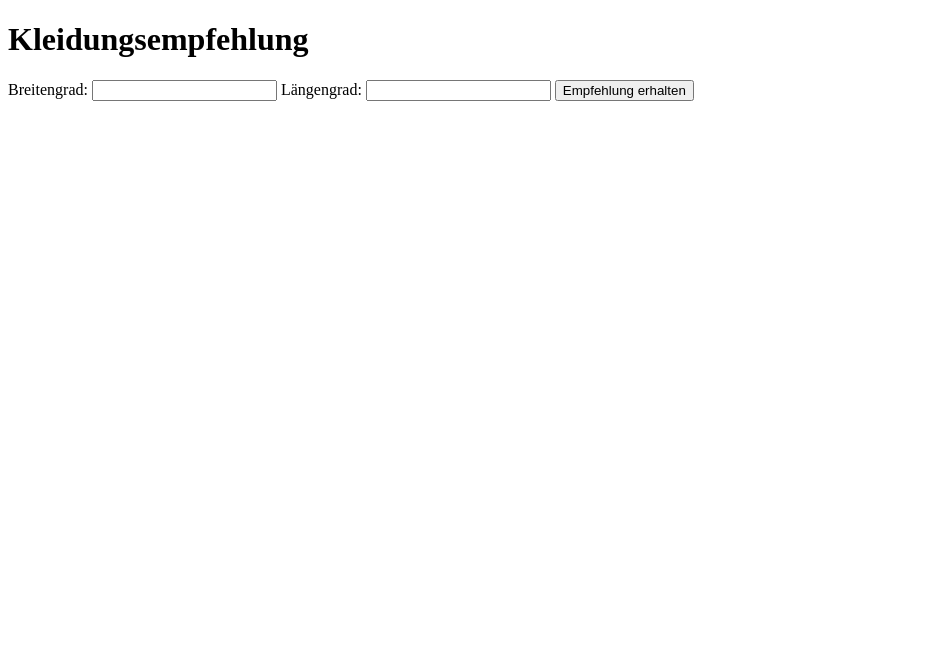
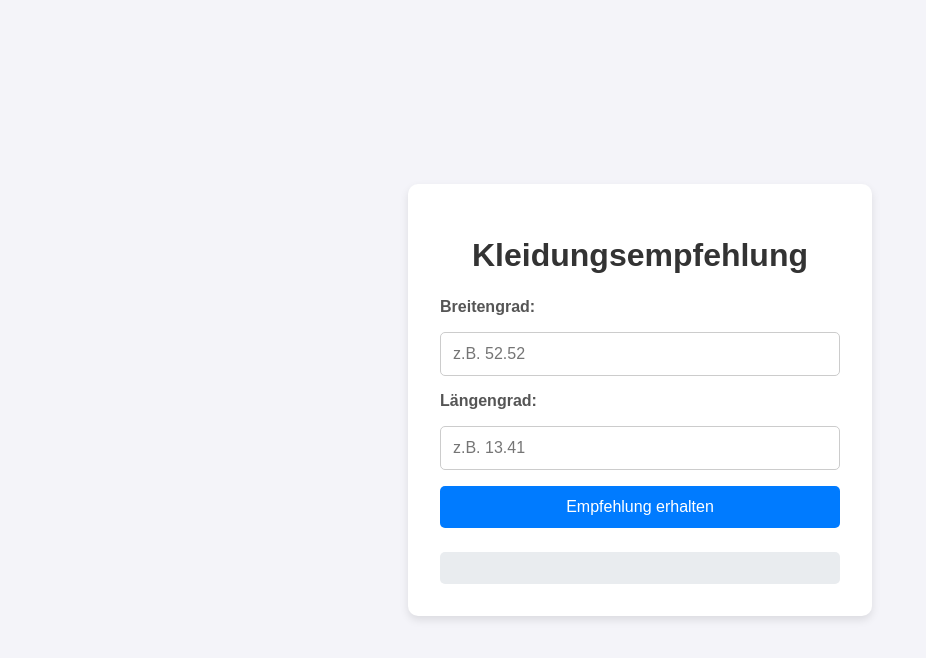
Before and after one commit to Yameeeh/CloudBigData, a plain HTML site: page index.html in a window 1280 px wide. Shown: the whole page, without its empty margins (0-926 px from the left). Drawn offline with Linux system fonts and the light colour scheme.

Commit message:
schöner und predict hinzugefügt

```diff
--- a/index.html
+++ b/index.html
@@ -3,18 +3,99 @@
 <head>
     <meta charset="UTF-8">
     <meta name="viewport" content="width=device-width, initial-scale=1.0">
-    <title>Kleidungsempfehlung</title>
+    <title>Kleidungsempfehlung des Tages</title>
+    <style>
+        /* Allgemeine Stile */
+        body {
+            font-family: Arial, sans-serif;
+            background-color: #f4f4f9;
+            margin: 0;
+            padding: 0;
+            display: flex;
+            justify-content: center;
+            align-items: center;
+            height: 100vh;
+        }
+
+        .container {
+            background-color: #ffffff;
+            padding: 2rem;
+            border-radius: 10px;
+            box-shadow: 0 4px 8px rgba(0, 0, 0, 0.1);
+            max-width: 400px;
+            width: 100%;
+            text-align: center;
+        }
+
+        h1 {
+            color: #333333;
+            margin-bottom: 1.5rem;
+        }
+
+        form {
+            display: flex;
+            flex-direction: column;
+            gap: 1rem;
+        }
+
+        label {
+            font-weight: bold;
+            color: #555555;
+            text-align: left;
+        }
+
+        input[type="text"] {
+            padding: 0.75rem;
+            border: 1px solid #cccccc;
+            border-radius: 5px;
+            font-size: 1rem;
+            outline: none;
+        }
+
+        input[type="text"]:focus {
+            border-color: #007bff;
+            box-shadow: 0 0 5px rgba(0, 123, 255, 0.5);
+        }
+
+        button {
+            background-color: #007bff;
+            color: #ffffff;
+            padding: 0.75rem;
+            border: none;
+            border-radius: 5px;
+            font-size: 1rem;
+            cursor: pointer;
+            transition: background-color 0.3s ease;
+        }
+
+        button:hover {
+            background-color: #0056b3;
+        }
+
+        #recommendation {
+            margin-top: 1.5rem;
+            font-size: 1.2rem;
+            color: #333333;
+            padding: 1rem;
+            background-color: #e9ecef;
+            border-radius: 5px;
+        }
+    </style>
 </head>
 <body>
+    <div class="container">
         <h1>Kleidungsempfehlung</h1>
         <form id="locationForm">
             <label for="latitude">Breitengrad:</label>
-        <input type="text" id="latitude" name="latitude" required>
+            <input type="text" id="latitude" name="latitude" required placeholder="z.B. 52.52">
+
             <label for="longitude">Längengrad:</label>
-        <input type="text" id="longitude" name="longitude" required>
+            <input type="text" id="longitude" name="longitude" required placeholder="z.B. 13.41">
+
             <button type="submit">Empfehlung erhalten</button>
         </form>
         <div id="recommendation"></div>
+    </div>
 
     <script>
         document.getElementById('locationForm').addEventListener('submit', function(event) {
@@ -29,6 +110,7 @@
                 })
                 .catch(error => {
                     console.error('Fehler bei der Anfrage:', error);
+                    document.getElementById('recommendation').innerText = "Fehler bei der Anfrage. Bitte versuche es später erneut.";
                 });
         });
     </script>
```
Also changed, not shown: 1 other file. Lines whose indentation alone changed are shown as unchanged.
